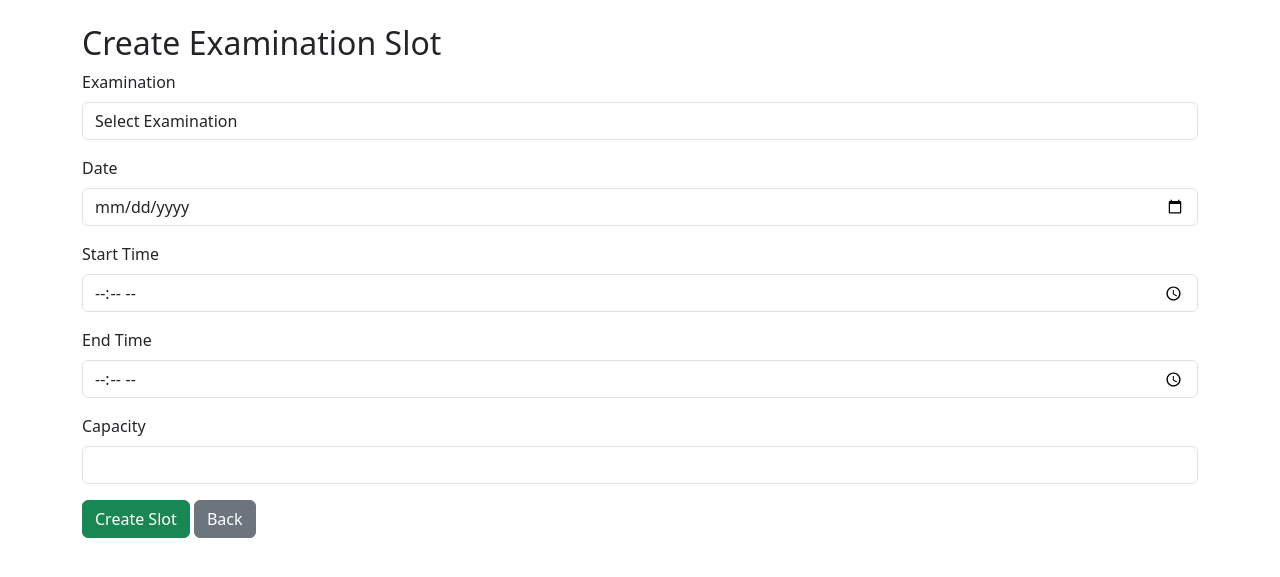
After one commit to K-K-0/Examination-Management-Portal, a Python web app: template templates/examiner/add_slot.html in a window 1280 px wide. The commit adds this page. Shown: the top 577 px of the page. Run offline with Jinja, Linux system fonts and the light colour scheme; the template is opened without the code that fills it, so the values that code supplies are empty.

Commit message:
created examiner slot add route and  template

```diff
--- /dev/null
+++ b/templates/examiner/add_slot.html
@@ -0,0 +1,135 @@
+<!DOCTYPE html>
+<html>
+<head>
+
+    <title>Create Slot</title>
+
+    <link
+        href="https://cdn.jsdelivr.net/npm/bootstrap@5.3.3/dist/css/bootstrap.min.css"
+        rel="stylesheet"
+    >
+
+</head>
+
+<body>
+
+<div class="container mt-4">
+
+    <h2>Create Examination Slot</h2>
+
+    <form method="POST">
+
+        <div class="mb-3">
+
+            <label class="form-label">
+                Examination
+            </label>
+
+            <select
+                name="examination"
+                class="form-control"
+                required
+            >
+
+                <option value="">
+                    Select Examination
+                </option>
+
+                {% for exam in examinations %}
+
+                <option value="{{ exam.id }}">
+                    {{ exam.name }} - {{ exam.course.name }}
+                </option>
+
+                {% endfor %}
+
+            </select>
+
+        </div>
+
+
+        <div class="mb-3">
+
+            <label class="form-label">
+                Date
+            </label>
+
+            <input
+                type="date"
+                name="date"
+                class="form-control"
+                required
+            >
+
+        </div>
+
+
+        <div class="mb-3">
+
+            <label class="form-label">
+                Start Time
+            </label>
+
+            <input
+                type="time"
+                name="start_time"
+                class="form-control"
+                required
+            >
+
+        </div>
+
+
+        <div class="mb-3">
+
+            <label class="form-label">
+                End Time
+            </label>
+
+            <input
+                type="time"
+                name="end_time"
+                class="form-control"
+                required
+            >
+
+        </div>
+
+
+        <div class="mb-3">
+
+            <label class="form-label">
+                Capacity
+            </label>
+
+            <input
+                type="number"
+                name="capacity"
+                class="form-control"
+                min="1"
+                required
+            >
+
+        </div>
+
+
+        <button
+            type="submit"
+            class="btn btn-success"
+        >
+            Create Slot
+        </button>
+
+        <a
+            href="{{ url_for('examiner_dashboard') }}"
+            class="btn btn-secondary"
+        >
+            Back
+        </a>
+
+    </form>
+
+</div>
+
+</body>
+</html>
--- a/templates/examiner/dashboard.html
+++ b/templates/examiner/dashboard.html
@@ -13,7 +13,7 @@
 
         <h2 class="mb-4">Examiner Dashboard</h2>
 
-        <!-- Assigned Examinations -->
+
 
         <h4>Assigned Examinations</h4>
 
```
Also changed, not shown: app.py (+55 -0 lines).
